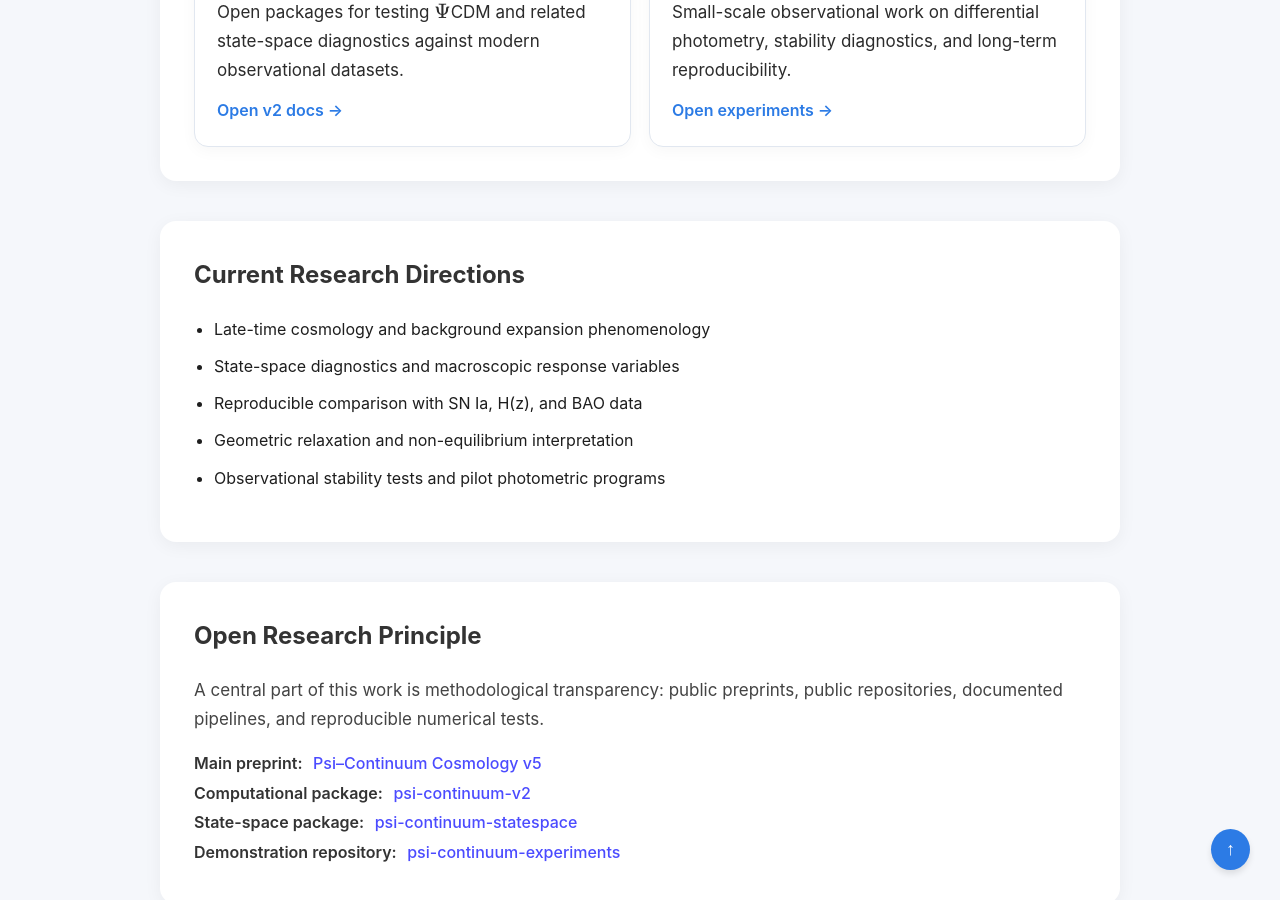
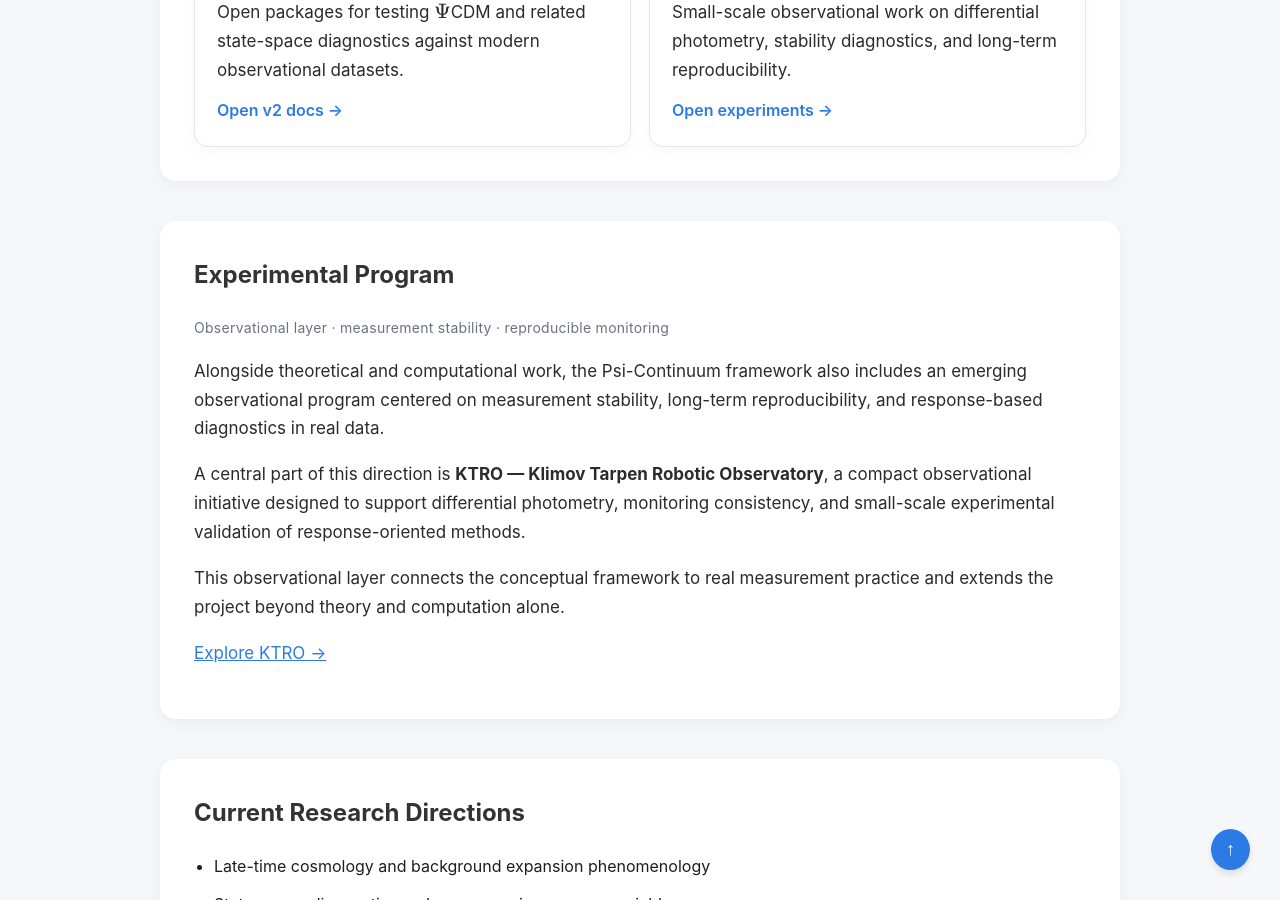
Before and after one commit to dmitrylife/Dmitrylife.github.io, a Jekyll site: the page index.html, which Jekyll copies as it is, in a window 1280 px wide and 900 px high, scrolled down 2524 px. Built offline with Jekyll 4.4.1, drawn with Linux system fonts in a browser that asks for light colours.

Commit message:
Generate update finall

```diff
--- a/index.html
+++ b/index.html
@@ -208,6 +208,34 @@
         </section>
 
         <section class="content">
+            <h2>Experimental Program</h2>
+            <p class="titlesmall">
+                Observational layer · measurement stability · reproducible monitoring
+            </p>
+
+            <p>
+                Alongside theoretical and computational work, the Psi-Continuum framework
+                also includes an emerging observational program centered on measurement stability,
+                long-term reproducibility, and response-based diagnostics in real data.
+            </p>
+
+            <p>
+                A central part of this direction is <strong>KTRO — Klimov Tarpen Robotic Observatory</strong>,
+                a compact observational initiative designed to support differential photometry,
+                monitoring consistency, and small-scale experimental validation of response-oriented methods.
+            </p>
+
+            <p>
+                This observational layer connects the conceptual framework to real measurement practice
+                and extends the project beyond theory and computation alone.
+            </p>
+
+            <p>
+                <a href="/docs/experiments/ktro/">Explore KTRO →</a>
+            </p>
+        </section>
+
+        <section class="content">
             <h2>Current Research Directions</h2>
             <ul class="clean-list">
                 <li>Late-time cosmology and background expansion phenomenology</li>
```
